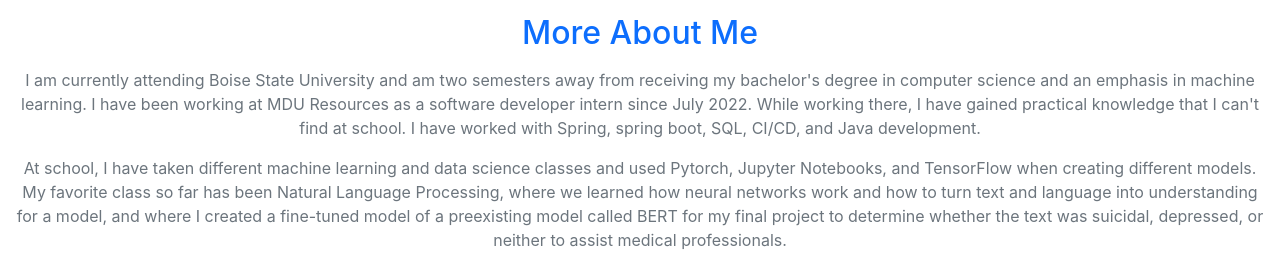
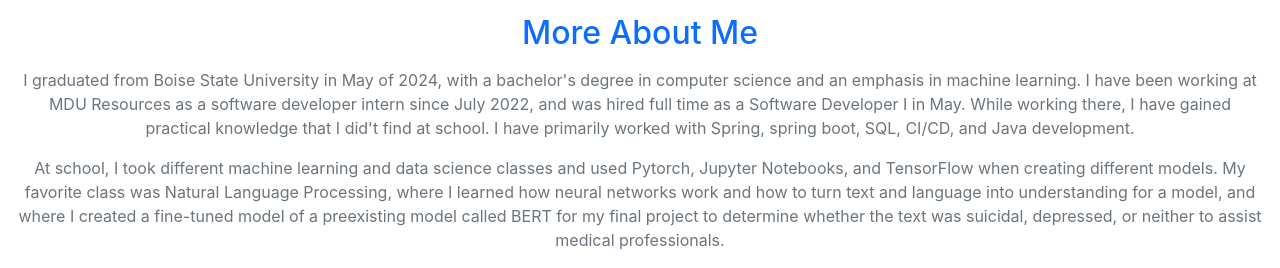
Before and after one commit to loganank/loganank.github.io, a React (Create React App) app: page / in a window 1280 px wide. Shown: the part 532-800 px from the top of the page. Built offline with nearby package versions, Linux system fonts and the light colour scheme.

Commit message:
updated website

```diff
--- a/public/index.html
+++ b/public/index.html
@@ -27,7 +27,7 @@
       work correctly both with client-side routing and a non-root public URL.
       Learn how to configure a non-root public URL by running `npm run build`.
     -->
-    <title>React App</title>
+    <title>Logan's Portfolio</title>
   </head>
   <body>
     <noscript>You need to enable JavaScript to run this app.</noscript>
--- a/src/components/MoreAbout.js
+++ b/src/components/MoreAbout.js
@@ -2,24 +2,24 @@
     <div>
         <h2 class="text-primary m-3">{title}</h2>
         <p class="m-3 text-secondary">
-            I am currently attending Boise State University and am two semesters away
-            from receiving my bachelor's degree in computer science and an emphasis in
+            I graduated from Boise State University in May of 2024, with a
+            bachelor's degree in computer science and an emphasis in
             machine learning. I have been working at MDU Resources as a software developer
-            intern since July 2022. While working there, I have gained practical
-            knowledge that I can't find at school. I have worked with Spring, spring boot,
-            SQL, CI/CD, and Java development.
+            intern since July 2022, and was hired full time as a Software Developer I in May.
+            While working there, I have gained practical knowledge that I did't find at school.
+            I have primarily worked with Spring, spring boot, SQL, CI/CD, and Java development.
         </p>
         <p class="m-3 text-secondary">
-            At school, I have taken different machine learning and data science classes and
+            At school, I took different machine learning and data science classes and
             used Pytorch, Jupyter Notebooks, and TensorFlow when creating different models.
-            My favorite class so far has been Natural Language Processing, where we learned
+            My favorite class was Natural Language Processing, where I learned
             how neural networks work and how to turn text and language into understanding
             for a model, and where I created a fine-tuned model of a preexisting model
             called BERT for my final project to determine whether the text was suicidal,
             depressed, or neither to assist medical professionals.
         </p>
         <p class="m-3 text-secondary">
-            Take a look at the following skills that I have and projects I've done. If
+            Take a look at the following skills that I have and the projects I've done. If
             you are interested in contacting me, fill out the form below to send me an
             email, or navigate to my LinkedIn page and message me there!
         </p>
--- a/src/index.js
+++ b/src/index.js
@@ -1,7 +1,5 @@
 import 'bootstrap/dist/css/bootstrap.min.css';
 import 'bootstrap/dist/js/bootstrap.bundle.min';
-import $ from 'jquery';
-import Popper from 'popper.js';
 import React from 'react';
 import ReactDOM from 'react-dom/client';
 import './index.css';
```
Also changed, not shown: public/manifest.json, 1 other file (tests, documents, lock files or other folders).
